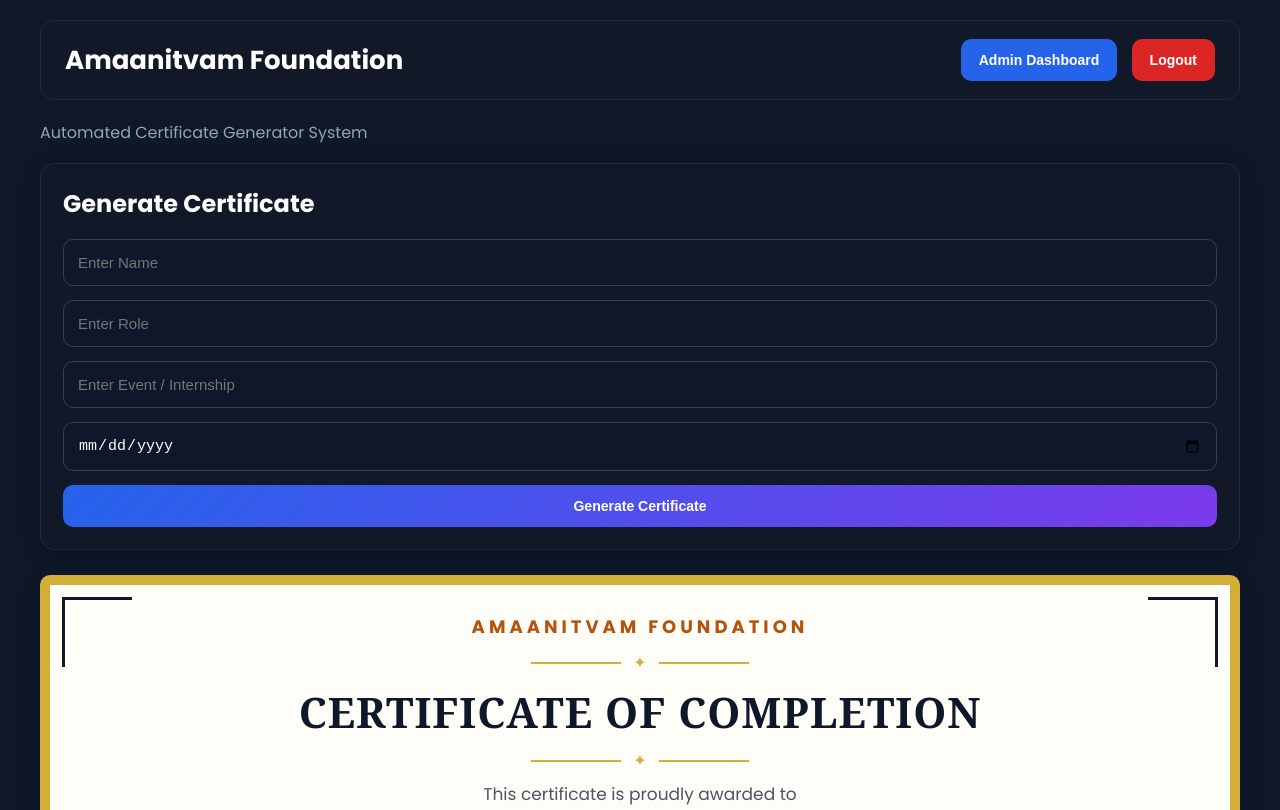
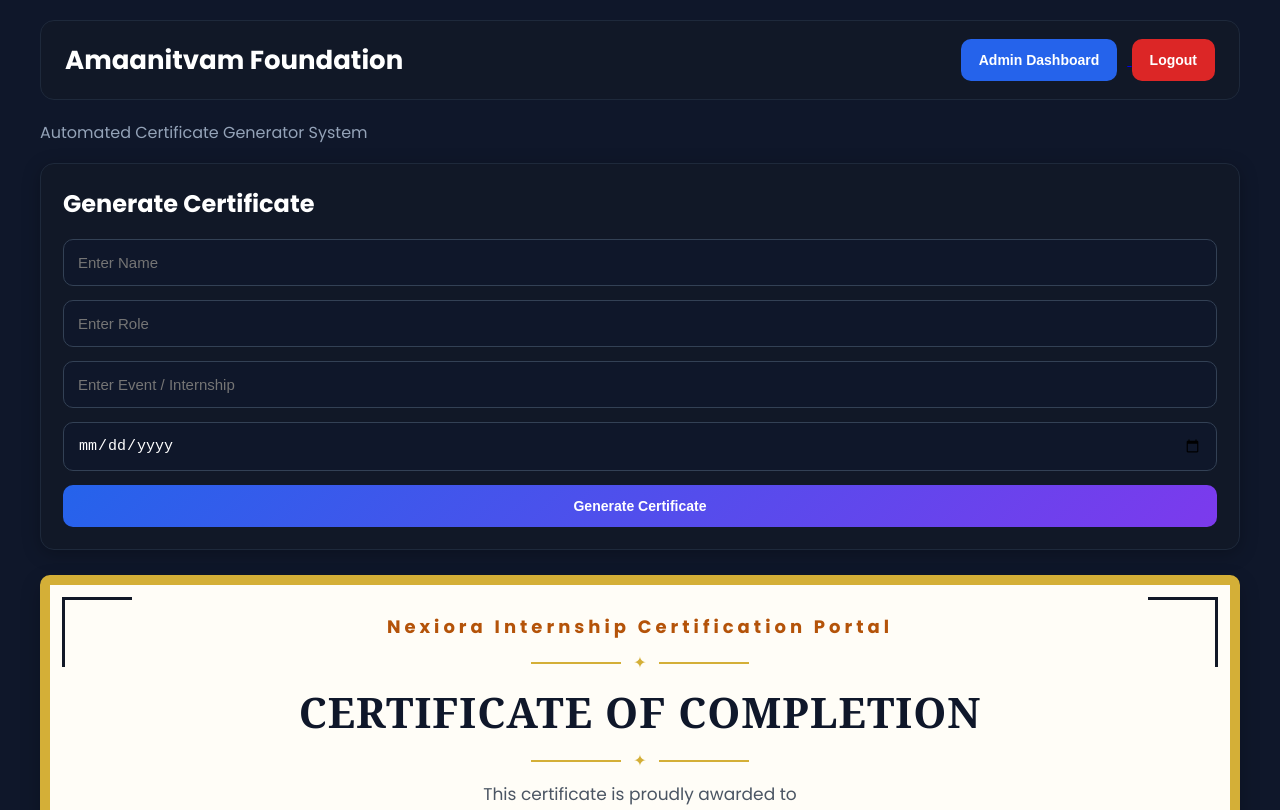
Before and after one commit to Bhavani8247/Certificate_Generator, a website: page amaanitvam-certificate-generator/public/index.html in a window 1280 px wide. Shown: the top 810 px of the page. Drawn offline with nearby package versions, Linux system fonts and the light colour scheme; sample sign-in values are in the browser's storage.

Commit message:
Changed Name of Company

```diff
--- a/amaanitvam-certificate-generator/public/index.html
+++ b/amaanitvam-certificate-generator/public/index.html
@@ -119,7 +119,7 @@
         <div class="certificate-content">
 
             <p class="org-name">
-                AMAANITVAM FOUNDATION
+                Nexiora Internship Certification Portal
             </p>
 
             <div class="top-design">
```
